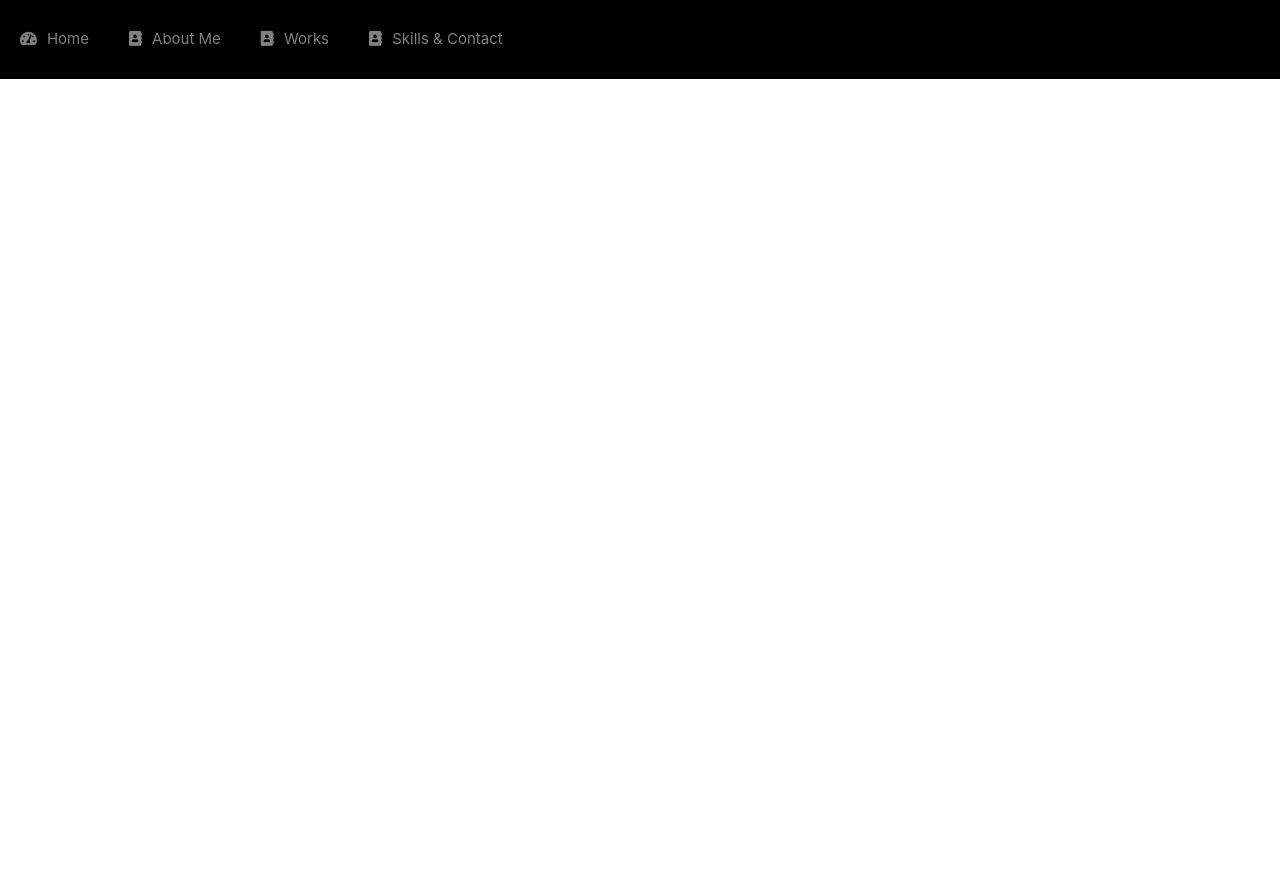
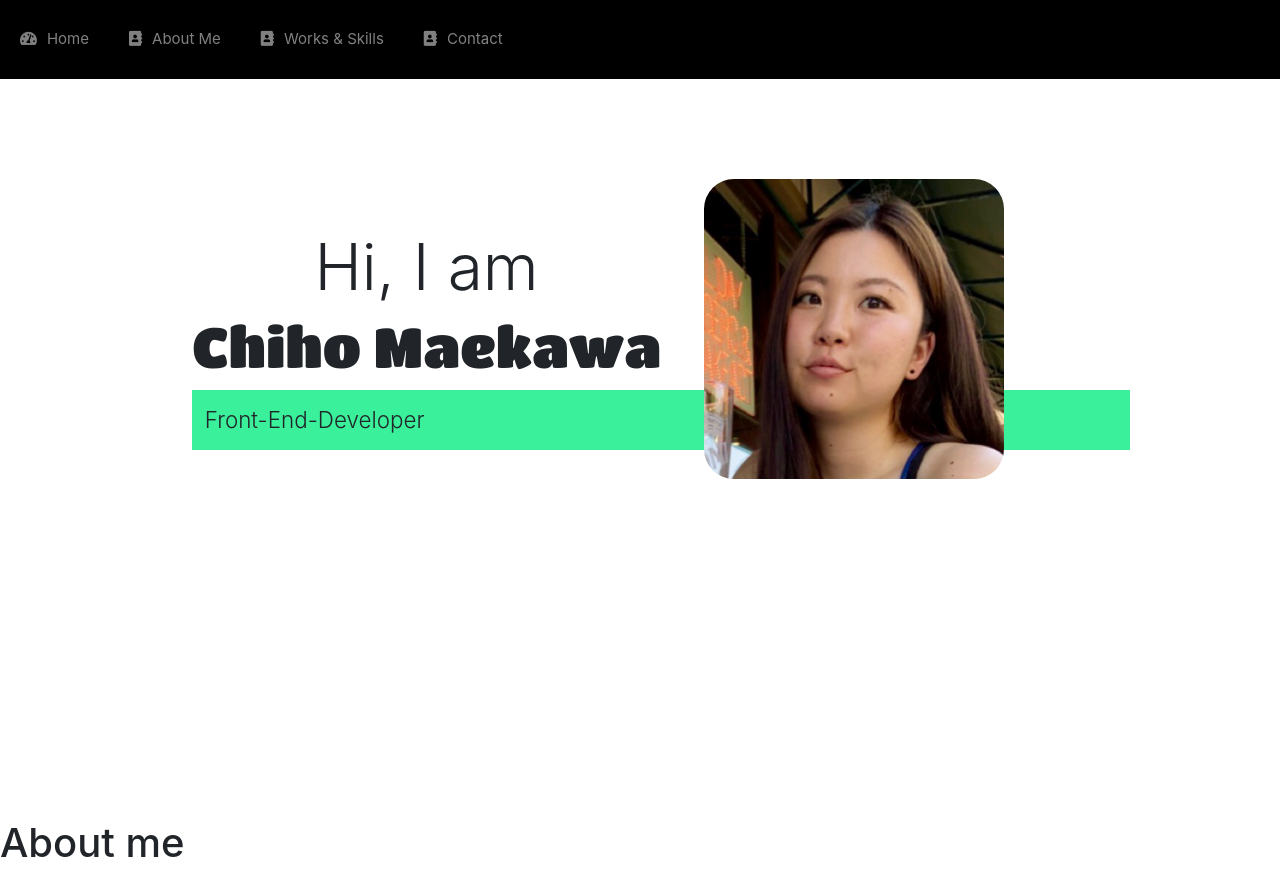
Before and after one commit to Chimoha31/Portfolio, a React (Create React App) app: page / in a window 1280 px wide. Shown: the top 896 px of the page. Before the commit the page ends 800 px from the top, so only its background shows below. Built offline with nearby package versions, Linux system fonts and the light colour scheme; a web font is replaced by a local one.

Commit message:
Introduce

```diff
--- a/public/index.html
+++ b/public/index.html
@@ -13,6 +13,7 @@
     <link href="https://use.fontawesome.com/releases/v5.6.1/css/all.css" rel="stylesheet">
     <link rel="apple-touch-icon" href="%PUBLIC_URL%/logo192.png" />
     <link href="https://cdn.jsdelivr.net/npm/bootstrap@5.1.3/dist/css/bootstrap.min.css" rel="stylesheet" integrity="sha384-1BmE4kWBq78iYhFldvKuhfTAU6auU8tT94WrHftjDbrCEXSU1oBoqyl2QvZ6jIW3" crossorigin="anonymous">
+    <link href="https://fonts.googleapis.com/css2?family=Titan+One&display=swap" rel="stylesheet">
     <link rel="manifest" href="%PUBLIC_URL%/manifest.json" />
     <title>React App</title>
   </head>
--- a/src/App.js
+++ b/src/App.js
@@ -1,9 +1,10 @@
 import "./App.css";
 import { BrowserRouter as Router, Route, Routes } from "react-router-dom";
 import NavBar from "./components/NavBar/NavBar";
-import Introduce from "./components/AboutMe/Introduce";
 import AboutMe from './components/AboutMe/AboutMe';
-import AnimationTitle from './components/Home/AnimationTitle';
+import Home from './components/Home/Home';
+import Works from './components/Works_Skills/Works_Skills';
+import Contact from './components/Contact/Contact';
 
 function App() {
   return (
@@ -11,8 +12,10 @@ function App() {
       <Router>
       <NavBar />
         <Routes>
-          <Route path="/" element={<AnimationTitle />}>Home</Route>
-          <Route path="/aboutme" element={<AboutMe />}>About Me</Route>
+          <Route path="/" element={<Home />}></Route>
+          <Route path="/aboutme" element={<AboutMe />}></Route>
+          <Route path="/works_skills" element={<Works />}></Route>
+          <Route path="/contact" element={<Contact />}></Route>
         </Routes>
       </Router>
     </div>
--- a/src/components/AboutMe/Introduce.jsx
+++ /dev/null
@@ -1,11 +0,0 @@
-import React from 'react';
-
-function Introduce() {
-  return (
-    <div>
-      <h1>This is Home</h1>
-    </div>
-  )
-}
-
-export default Introduce
--- /dev/null
+++ b/src/components/Contact/Contact.jsx
@@ -0,0 +1,11 @@
+import React from 'react'
+
+function Contact() {
+  return (
+    <div>
+      <h1>Contact</h1>
+    </div>
+  )
+}
+
+export default Contact
--- /dev/null
+++ b/src/components/Home/Home.css
@@ -0,0 +1,78 @@
+.introduce_container {
+  /* display: flex; */
+  width: 100%;
+  height: 80%;
+  margin: 0 auto;
+}
+
+.introduce {
+  text-align: center;
+  margin-top: 50px;
+}
+
+.introduce h2 {
+  font-size: 2rem;
+  font-weight: 300;
+}
+.introduce h1 {
+  font-size: 2.5rem;
+  font-family: 'Titan One', cursive;
+}
+.introduce p {
+  font-size: 2rem;
+  font-weight: 300;
+  width: 100%;
+  background-color: rgb(58, 240, 155);
+}
+
+.image img{
+  display: block;
+  margin: 0 auto;
+  width: 300px;
+  height:300px;
+  border-radius: 10%;
+}
+
+@media (min-width: 767px) {
+  .introduce_container {
+    margin-top: 100px;
+    position: relative;
+  }
+  .introduce_container .introduce {
+    position: absolute;
+    left: 15%;
+  }
+  .introduce_container .introduce h2{
+   font-size: 3rem;
+  }
+  .introduce_container .introduce h1{
+   font-size: 2.6rem;
+  }
+  .introduce_container .introduce p {
+    width: 250%;
+    text-align:start;
+    font-size: 1.2rem;
+    margin-top: 40px;
+    padding: 0.8rem;
+  }
+  .introduce_container .image {
+    position: absolute;
+    left: 55%;
+    z-index: 900;
+  }
+}
+
+@media (min-width: 1025px) {
+  .introduce_container .introduce h2{
+   font-size: 4rem;
+  }
+  .introduce_container .introduce h1{
+   font-size: 3.5rem;
+  }
+  .introduce_container .introduce p {
+    width: 200%;
+    font-size: 1.4rem;
+    margin-top: 10px;
+    padding: 0.8rem;
+  }
+}
--- /dev/null
+++ b/src/components/Home/Home.jsx
@@ -0,0 +1,34 @@
+import React from "react";
+import AnimationTitle from "./AnimationTitle";
+import chiho from "../../images/chiho.JPG";
+import './Home.css';
+import styled from 'styled-components';
+
+function Home() {
+  return (
+    <Container>
+      <AnimationTitle />
+      <div className="introduce_container">
+        <div className="introduce">
+          <h2>Hi, I am</h2>
+          <h1>Chiho Maekawa</h1>
+          <p>Front-End-Developer</p>
+        </div>
+        <div className="image">
+          <img src={chiho} alt="Chiho" />
+        </div>
+      </div>
+
+      <div>
+        <h1>About me</h1>
+      </div>
+    </Container>
+  );
+}
+
+const Container = styled.div`
+width: 100%;
+height: 100vh;
+`
+
+export default Home;
--- a/src/components/NavBar/NavBar.jsx
+++ b/src/components/NavBar/NavBar.jsx
@@ -40,15 +40,15 @@ function NavBar() {
             </Link>
           </li>
           <li className="nav-item active">
-            <Link to="/" className="nav-link">
+            <Link to="/works_skills" className="nav-link">
               <i className="fas fa-address-book"></i>
-              Works
+              Works & Skills
             </Link>
           </li>
           <li className="nav-item active">
-            <Link to="/" className="nav-link">
+            <Link to="/contact" className="nav-link">
               <i className="fas fa-address-book"></i>
-              Skills & Contact
+              Contact
             </Link>
           </li>
         </ul>
--- /dev/null
+++ b/src/components/Works_Skills/Works_Skills.jsx
@@ -0,0 +1,11 @@
+import React from 'react'
+
+function Works() {
+  return (
+    <div>
+      <h1>Works And Skills</h1>
+    </div>
+  )
+}
+
+export default Works
```
Also changed, not shown: src/images/chiho.JPG (added).
